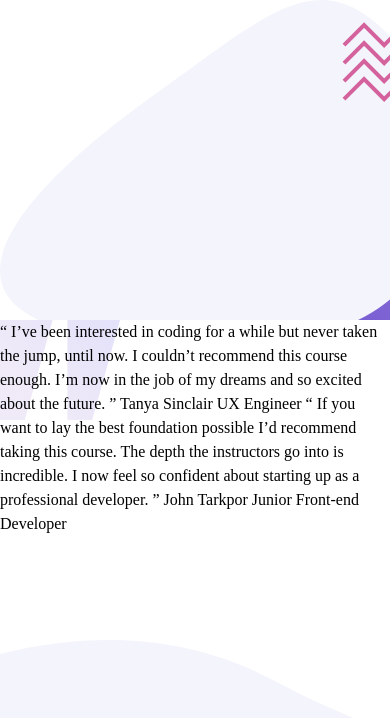
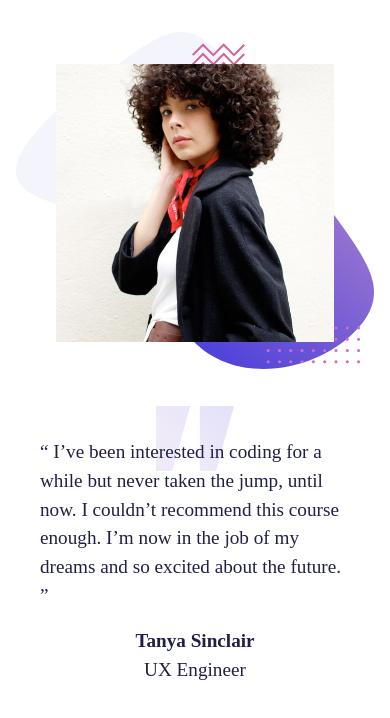
Before and after one commit to sclingan/coding-bootcamp-slider, a React (Vite) app: page / in a window 390 px wide. Shown: the top 718 px of the page. Built offline with nearby package versions, Linux system fonts and the light colour scheme.

Commit message:
Adding basic mobile layout

```diff
--- a/src/App.css
+++ b/src/App.css
@@ -1,24 +1,64 @@
-
 
 /* CSS variables */
 :root {
-
+  --dark-blue: hsl(240, 38%, 20%);
+  --gray-blue: hsl(240, 18%, 77%);
+  --font-size: 2rem;
+  --ff: 'Inter';
+  --fw-300: 300;
+  --fw-500: 500;
+  --fw-700: 700;
 }
 
+/* TODO:
+     figure out storing font locally
+     add shading to img
+*/
+
 main {
+  font-size: 1.2rem;
+  font-weight: var(--fw-300);
+  color: var(--dark-blue);
+  margin-block: 2rem;
+  margin-inline: 1rem;
 
 }
 
 header {
+  display: flex;
+  flex-direction: column;
   background-image: url('../public/images/pattern-bg.svg');
   background-repeat: no-repeat;
-  min-height: 20rem; /* used for testing */
+  background-size: contain;
+  padding-block: 2rem;
+  padding-inline: 2.5rem;
 }
 
 article {
+  display: flex;
+  flex-direction: column;
+  align-items: center;
   background-image: url('../public/images/pattern-quotes.svg');
   background-repeat: no-repeat;
-  min-height: 20rem; /* used for testing */
+  background-position: top;
+  background-size: 25%;
+  margin-block: 2rem;
+  padding-block: 1rem;
+  margin-inline: 1.5rem;
+}
+
+article > p {
+  margin-block: 1rem;
+}
+
+.name {
+  font-weight: var(--fw-700);
+  color: var(--dark-blue);
+}
+
+.title {
+  padding-top: 0;
+  margin-top: 0;
 }
 
 footer {
--- a/src/article.tsx
+++ b/src/article.tsx
@@ -4,19 +4,19 @@ function Article() {
 
     return (
         <article>
-              “ I’ve been interested in coding for a while but never taken the jump, until now.
-  I couldn’t recommend this course enough. I’m now in the job of my dreams and so
-  excited about the future. ”
+            <p>“ I’ve been interested in coding for a while but never taken the jump, until now.
+                 I couldn’t recommend this course enough. I’m now in the job of my dreams and so
+                 excited about the future. ”</p>
 
-  Tanya Sinclair
-  UX Engineer
+                <span className="name">Tanya Sinclair</span>
+                <p className="title">UX Engineer</p>
 
-  “ If you want to lay the best foundation possible I’d recommend taking this course.
+  {/* “ If you want to lay the best foundation possible I’d recommend taking this course.
   The depth the instructors go into is incredible. I now feel so confident about
   starting up as a professional developer. ”
 
   John Tarkpor
-  Junior Front-end Developer
+  Junior Front-end Developer */}
         </article>
 
     )
--- a/src/header.tsx
+++ b/src/header.tsx
@@ -1,10 +1,10 @@
-
+import tanya from '../public/images/image-tanya.jpg';
 
 function Header() {
 
     return (
         <header>
-
+            <img src={tanya} alt=""></img>
         </header>
 
     )
```
